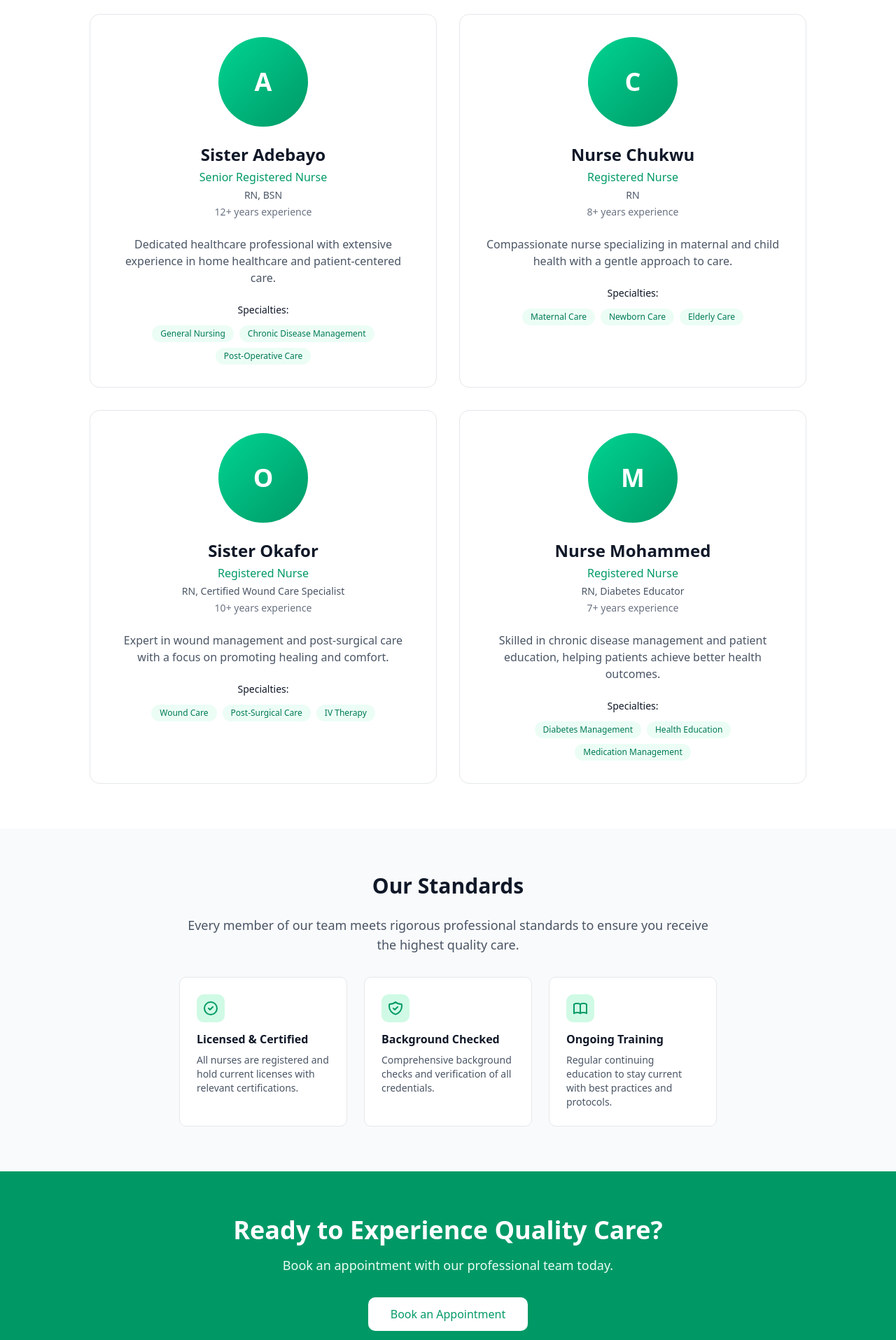
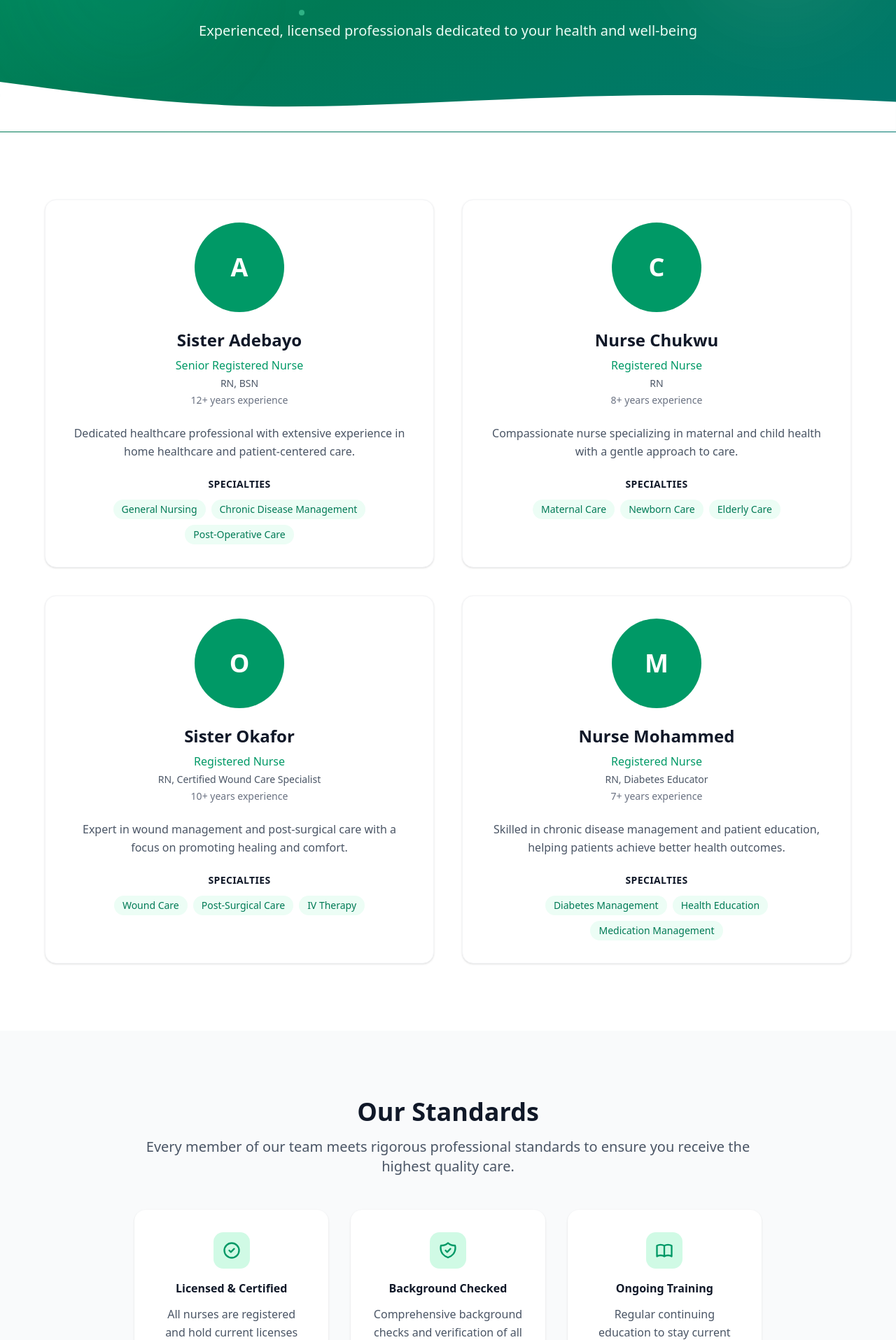
Before and after one commit to eaindome/SESI_CONSULTS, a SvelteKit app in the folder client/: page /team in a window 1280 px wide. Shown: the part 385-2300 px from the top of the page at 70% size. Built offline with nearby package versions, Linux system fonts and the light colour scheme.

Commit message:
update: improving the UI for hero section

```diff
--- a/client/src/routes/about/+page.svelte
+++ b/client/src/routes/about/+page.svelte
@@ -26,16 +26,34 @@
 </svelte:head>
 
 <!-- Hero Section -->
-<section class="bg-gray-50 py-24 sm:py-32">
-	<div class="container mx-auto px-6 sm:px-8 lg:px-12">
+<section class="relative overflow-hidden bg-gradient-to-br from-emerald-600 via-emerald-700 to-teal-700 py-24 sm:py-32">
+	<!-- Animated floating shapes -->
+	<div class="absolute top-20 right-10 w-64 h-64 bg-white/10 rounded-full blur-3xl animate-pulse" style="animation-duration: 4s;"></div>
+	<div class="absolute bottom-20 left-10 w-72 h-72 bg-teal-400/10 rounded-full blur-3xl animate-pulse" style="animation-duration: 6s; animation-delay: 1s;"></div>
+
+	<!-- Decorative circles -->
+	<div class="absolute top-1/4 right-1/4 w-3 h-3 bg-white/40 rounded-full animate-bounce" style="animation-duration: 3s;"></div>
+	<div class="absolute bottom-1/3 left-1/3 w-2 h-2 bg-emerald-300/50 rounded-full animate-bounce" style="animation-duration: 4s; animation-delay: 0.5s;"></div>
+
+	<div class="relative container mx-auto px-6 sm:px-8 lg:px-12">
 		<div class="mx-auto max-w-3xl text-center">
-			<h1 class="text-5xl font-bold tracking-tight text-gray-900 sm:text-6xl mb-6">
-				About SESI Healthcare
+			<div class="inline-block px-4 py-2 bg-white/20 backdrop-blur-sm rounded-full text-white text-sm font-semibold mb-6 animate-fade-in">
+				Our Story
+			</div>
+			<h1 class="text-5xl font-bold tracking-tight text-white sm:text-6xl mb-6 animate-fade-in-up">
+				Compassionate Care,<br/>Exceptional Service
 			</h1>
-			<p class="text-xl text-gray-600 leading-relaxed">
+			<p class="text-xl text-emerald-50 leading-relaxed animate-fade-in" style="animation-delay: 0.2s;">
 				Dedicated to bringing professional healthcare to the comfort of your home
 			</p>
 		</div>
+	</div>
+
+	<!-- Bottom wave separator -->
+	<div class="absolute bottom-0 left-0 right-0">
+		<svg viewBox="0 0 1440 80" fill="none" xmlns="http://www.w3.org/2000/svg" class="w-full h-auto">
+			<path d="M0 0L60 8C120 16 240 32 360 37.3C480 43 600 37 720 32C840 27 960 21 1080 21.3C1200 21 1320 27 1380 29.3L1440 32V80H1380C1320 80 1200 80 1080 80C960 80 840 80 720 80C600 80 480 80 360 80C240 80 120 80 60 80H0V0Z" fill="white"/>
+		</svg>
 	</div>
 </section>
 
--- a/client/src/routes/booking/+page.svelte
+++ b/client/src/routes/booking/+page.svelte
@@ -110,22 +110,40 @@
 </svelte:head>
 
 <!-- Hero Section -->
-<section class="bg-linear-to-br from-emerald-50 to-blue-50 py-16 sm:py-20">
-	<div class="container mx-auto px-4 sm:px-6 lg:px-8">
+<section class="relative overflow-hidden bg-gradient-to-br from-emerald-600 via-emerald-700 to-teal-700 py-24 sm:py-32">
+	<!-- Animated floating shapes -->
+	<div class="absolute top-20 right-10 w-64 h-64 bg-white/10 rounded-full blur-3xl animate-pulse" style="animation-duration: 4s;"></div>
+	<div class="absolute bottom-20 left-10 w-72 h-72 bg-teal-400/10 rounded-full blur-3xl animate-pulse" style="animation-duration: 6s; animation-delay: 1s;"></div>
+
+	<!-- Decorative circles -->
+	<div class="absolute top-1/4 right-1/4 w-3 h-3 bg-white/40 rounded-full animate-bounce" style="animation-duration: 3s;"></div>
+	<div class="absolute bottom-1/3 left-1/3 w-2 h-2 bg-emerald-300/50 rounded-full animate-bounce" style="animation-duration: 4s; animation-delay: 0.5s;"></div>
+
+	<div class="relative container mx-auto px-6 sm:px-8 lg:px-12">
 		<div class="mx-auto max-w-3xl text-center">
-			<h1 class="text-4xl font-bold tracking-tight text-gray-900 sm:text-5xl">
-				Book Your Appointment
+			<div class="inline-block px-4 py-2 bg-white/20 backdrop-blur-sm rounded-full text-white text-sm font-semibold mb-6 animate-fade-in">
+				Book Now
+			</div>
+			<h1 class="text-5xl font-bold tracking-tight text-white sm:text-6xl mb-6 animate-fade-in-up">
+				Schedule Your <br/>Home Care Visit
 			</h1>
-			<p class="mt-6 text-lg text-gray-600">
-				Schedule quality healthcare in the comfort of your home
+			<p class="text-xl text-emerald-50 leading-relaxed animate-fade-in" style="animation-delay: 0.2s;">
+				Choose a convenient time for professional healthcare delivered to your doorstep
 			</p>
 		</div>
+	</div>
+
+	<!-- Bottom wave separator -->
+	<div class="absolute bottom-0 left-0 right-0">
+		<svg viewBox="0 0 1440 80" fill="none" xmlns="http://www.w3.org/2000/svg" class="w-full h-auto">
+			<path d="M0 0L60 8C120 16 240 32 360 37.3C480 43 600 37 720 32C840 27 960 21 1080 21.3C1200 21 1320 27 1380 29.3L1440 32V80H1380C1320 80 1200 80 1080 80C960 80 840 80 720 80C600 80 480 80 360 80C240 80 120 80 60 80H0V0Z" fill="white"/>
+		</svg>
 	</div>
 </section>
 
 <!-- Booking Form -->
-<section class="py-16 bg-white">
-	<div class="container mx-auto px-4 sm:px-6 lg:px-8">
+<section class="py-24 bg-white">
+	<div class="container mx-auto px-6 sm:px-8 lg:px-12">
 		<div class="mx-auto max-w-2xl">
 			{#if submitSuccess}
 				<div class="mb-8 rounded-lg border border-emerald-200 bg-emerald-50 p-6">
@@ -314,25 +332,25 @@
 </section>
 
 <!-- Info Section -->
-<section class="py-12 bg-gray-50">
-	<div class="container mx-auto px-4 sm:px-6 lg:px-8">
-		<div class="mx-auto max-w-2xl text-center">
-			<h3 class="text-xl font-semibold text-gray-900 mb-4">What Happens Next?</h3>
-			<div class="grid grid-cols-1 md:grid-cols-3 gap-6 text-sm">
+<section class="py-20 bg-gray-50">
+	<div class="container mx-auto px-6 sm:px-8 lg:px-12">
+		<div class="mx-auto max-w-3xl text-center">
+			<h3 class="text-2xl font-bold text-gray-900 mb-10">What Happens Next?</h3>
+			<div class="grid grid-cols-1 md:grid-cols-3 gap-8">
 				<div>
-					<div class="mb-2 inline-flex items-center justify-center rounded-full bg-emerald-100 h-10 w-10 text-emerald-600 font-bold">
+					<div class="mb-4 inline-flex items-center justify-center rounded-full bg-emerald-600 h-12 w-12 text-white text-lg font-bold">
 						1
 					</div>
 					<p class="text-gray-600">We receive your booking request</p>
 				</div>
 				<div>
-					<div class="mb-2 inline-flex items-center justify-center rounded-full bg-emerald-100 h-10 w-10 text-emerald-600 font-bold">
+					<div class="mb-4 inline-flex items-center justify-center rounded-full bg-emerald-600 h-12 w-12 text-white text-lg font-bold">
 						2
 					</div>
 					<p class="text-gray-600">Our team contacts you to confirm details</p>
 				</div>
 				<div>
-					<div class="mb-2 inline-flex items-center justify-center rounded-full bg-emerald-100 h-10 w-10 text-emerald-600 font-bold">
+					<div class="mb-4 inline-flex items-center justify-center rounded-full bg-emerald-600 h-12 w-12 text-white text-lg font-bold">
 						3
 					</div>
 					<p class="text-gray-600">Your nurse arrives at the scheduled time</p>
--- a/client/src/routes/services/+page.svelte
+++ b/client/src/routes/services/+page.svelte
@@ -83,16 +83,34 @@
 </svelte:head>
 
 <!-- Hero Section -->
-<section class="bg-gray-50 py-24 sm:py-32">
-	<div class="container mx-auto px-6 sm:px-8 lg:px-12">
+<section class="relative overflow-hidden bg-gradient-to-br from-emerald-600 via-emerald-700 to-teal-700 py-24 sm:py-32">
+	<!-- Animated floating shapes -->
+	<div class="absolute top-20 right-10 w-64 h-64 bg-white/10 rounded-full blur-3xl animate-pulse" style="animation-duration: 4s;"></div>
+	<div class="absolute bottom-20 left-10 w-72 h-72 bg-teal-400/10 rounded-full blur-3xl animate-pulse" style="animation-duration: 6s; animation-delay: 1s;"></div>
+
+	<!-- Decorative circles -->
+	<div class="absolute top-1/4 right-1/4 w-3 h-3 bg-white/40 rounded-full animate-bounce" style="animation-duration: 3s;"></div>
+	<div class="absolute bottom-1/3 left-1/3 w-2 h-2 bg-emerald-300/50 rounded-full animate-bounce" style="animation-duration: 4s; animation-delay: 0.5s;"></div>
+
+	<div class="relative container mx-auto px-6 sm:px-8 lg:px-12">
 		<div class="mx-auto max-w-3xl text-center">
-			<h1 class="text-5xl font-bold tracking-tight text-gray-900 sm:text-6xl mb-6">
-				Our Healthcare Services
+			<div class="inline-block px-4 py-2 bg-white/20 backdrop-blur-sm rounded-full text-white text-sm font-semibold mb-6 animate-fade-in">
+				Our Services
+			</div>
+			<h1 class="text-5xl font-bold tracking-tight text-white sm:text-6xl mb-6 animate-fade-in-up">
+				Professional Healthcare <br/>Services at Home
 			</h1>
-			<p class="text-xl text-gray-600 leading-relaxed">
-				Professional home healthcare services tailored to your needs. Delivering compassionate, expert care where you feel most comfortable.
+			<p class="text-xl text-emerald-50 leading-relaxed animate-fade-in" style="animation-delay: 0.2s;">
+				Tailored care delivered with compassion and expertise, right where you feel most comfortable.
 			</p>
 		</div>
+	</div>
+
+	<!-- Bottom wave separator -->
+	<div class="absolute bottom-0 left-0 right-0">
+		<svg viewBox="0 0 1440 80" fill="none" xmlns="http://www.w3.org/2000/svg" class="w-full h-auto">
+			<path d="M0 0L60 8C120 16 240 32 360 37.3C480 43 600 37 720 32C840 27 960 21 1080 21.3C1200 21 1320 27 1380 29.3L1440 32V80H1380C1320 80 1200 80 1080 80C960 80 840 80 720 80C600 80 480 80 360 80C240 80 120 80 60 80H0V0Z" fill="white"/>
+		</svg>
 	</div>
 </section>
 
--- a/client/src/routes/team/+page.svelte
+++ b/client/src/routes/team/+page.svelte
@@ -41,44 +41,62 @@
 </svelte:head>
 
 <!-- Hero Section -->
-<section class="bg-gradient-to-br from-emerald-50 to-blue-50 py-16 sm:py-20">
-	<div class="container mx-auto px-4 sm:px-6 lg:px-8">
+<section class="relative overflow-hidden bg-gradient-to-br from-emerald-600 via-emerald-700 to-teal-700 py-24 sm:py-32">
+	<!-- Animated floating shapes -->
+	<div class="absolute top-20 right-10 w-64 h-64 bg-white/10 rounded-full blur-3xl animate-pulse" style="animation-duration: 4s;"></div>
+	<div class="absolute bottom-20 left-10 w-72 h-72 bg-teal-400/10 rounded-full blur-3xl animate-pulse" style="animation-duration: 6s; animation-delay: 1s;"></div>
+
+	<!-- Decorative circles -->
+	<div class="absolute top-1/4 right-1/4 w-3 h-3 bg-white/40 rounded-full animate-bounce" style="animation-duration: 3s;"></div>
+	<div class="absolute bottom-1/3 left-1/3 w-2 h-2 bg-emerald-300/50 rounded-full animate-bounce" style="animation-duration: 4s; animation-delay: 0.5s;"></div>
+
+	<div class="relative container mx-auto px-6 sm:px-8 lg:px-12">
 		<div class="mx-auto max-w-3xl text-center">
-			<h1 class="text-4xl font-bold tracking-tight text-gray-900 sm:text-5xl">
-				Meet Our Care Team
+			<div class="inline-block px-4 py-2 bg-white/20 backdrop-blur-sm rounded-full text-white text-sm font-semibold mb-6 animate-fade-in">
+				Our Team
+			</div>
+			<h1 class="text-5xl font-bold tracking-tight text-white sm:text-6xl mb-6 animate-fade-in-up">
+				Meet the Professionals <br/>Behind Your Care
 			</h1>
-			<p class="mt-6 text-lg text-gray-600">
+			<p class="text-xl text-emerald-50 leading-relaxed animate-fade-in" style="animation-delay: 0.2s;">
 				Experienced, licensed professionals dedicated to your health and well-being
 			</p>
 		</div>
 	</div>
+
+	<!-- Bottom wave separator -->
+	<div class="absolute bottom-0 left-0 right-0">
+		<svg viewBox="0 0 1440 80" fill="none" xmlns="http://www.w3.org/2000/svg" class="w-full h-auto">
+			<path d="M0 0L60 8C120 16 240 32 360 37.3C480 43 600 37 720 32C840 27 960 21 1080 21.3C1200 21 1320 27 1380 29.3L1440 32V80H1380C1320 80 1200 80 1080 80C960 80 840 80 720 80C600 80 480 80 360 80C240 80 120 80 60 80H0V0Z" fill="white"/>
+		</svg>
+	</div>
 </section>
 
 <!-- Team Grid -->
-<section class="py-16 bg-white">
-	<div class="container mx-auto px-4 sm:px-6 lg:px-8">
-		<div class="grid grid-cols-1 gap-8 md:grid-cols-2 lg:grid-cols-2 max-w-5xl mx-auto">
+<section class="py-24 bg-white">
+	<div class="container mx-auto px-6 sm:px-8 lg:px-12">
+		<div class="grid grid-cols-1 gap-10 md:grid-cols-2 max-w-6xl mx-auto">
 			{#each team as member}
-				<div class="rounded-xl border border-gray-200 bg-white p-8 hover:border-emerald-200 hover:shadow-lg transition-all">
+				<div class="rounded-2xl bg-white p-8 shadow-sm hover:shadow-lg transition-all border border-gray-100">
 					<!-- Avatar Placeholder -->
-					<div class="mb-6 h-32 w-32 rounded-full bg-gradient-to-br from-emerald-400 to-emerald-600 mx-auto flex items-center justify-center">
+					<div class="mb-6 h-32 w-32 rounded-full bg-emerald-600 mx-auto flex items-center justify-center">
 						<span class="text-4xl font-bold text-white">{member.name.split(' ')[1][0]}</span>
 					</div>
 
 					<div class="text-center mb-6">
-						<h3 class="text-2xl font-semibold text-gray-900 mb-1">{member.name}</h3>
+						<h3 class="text-2xl font-bold text-gray-900 mb-2">{member.name}</h3>
 						<p class="text-emerald-600 font-medium mb-1">{member.role}</p>
 						<p class="text-sm text-gray-600 mb-1">{member.credentials}</p>
 						<p class="text-sm text-gray-500">{member.experience}</p>
 					</div>
 
-					<p class="text-gray-600 text-center mb-6">{member.description}</p>
+					<p class="text-gray-600 text-center mb-6 leading-relaxed">{member.description}</p>
 
 					<div>
-						<p class="text-sm font-medium text-gray-900 mb-3 text-center">Specialties:</p>
+						<p class="text-sm font-semibold text-gray-900 mb-3 text-center uppercase tracking-wide">Specialties</p>
 						<div class="flex flex-wrap gap-2 justify-center">
 							{#each member.specialties as specialty}
-								<span class="inline-flex items-center rounded-full bg-emerald-50 px-3 py-1 text-xs font-medium text-emerald-700">
+								<span class="inline-flex items-center rounded-full bg-emerald-50 px-3 py-1 text-sm font-medium text-emerald-700">
 									{specialty}
 								</span>
 							{/each}
@@ -91,47 +109,47 @@
 </section>
 
 <!-- Qualifications Section -->
-<section class="py-16 bg-gray-50">
-	<div class="container mx-auto px-4 sm:px-6 lg:px-8">
-		<div class="mx-auto max-w-3xl text-center">
-			<h2 class="text-3xl font-bold text-gray-900 mb-6">Our Standards</h2>
-			<p class="text-lg text-gray-600 mb-8">
+<section class="py-24 bg-gray-50">
+	<div class="container mx-auto px-6 sm:px-8 lg:px-12">
+		<div class="mx-auto max-w-4xl text-center">
+			<h2 class="text-4xl font-bold text-gray-900 mb-4">Our Standards</h2>
+			<p class="text-xl text-gray-600 mb-12">
 				Every member of our team meets rigorous professional standards to ensure you receive
 				the highest quality care.
 			</p>
-			<div class="grid grid-cols-1 md:grid-cols-3 gap-6 text-left">
-				<div class="bg-white rounded-lg p-6 border border-gray-200">
-					<div class="mb-3 inline-flex items-center justify-center rounded-lg bg-emerald-100 p-2 text-emerald-600">
-						<svg class="h-6 w-6" fill="none" stroke="currentColor" viewBox="0 0 24 24">
+			<div class="grid grid-cols-1 md:grid-cols-3 gap-8">
+				<div class="bg-white rounded-2xl p-8 shadow-sm">
+					<div class="mb-4 inline-flex items-center justify-center rounded-xl bg-emerald-100 p-3 text-emerald-600">
+						<svg class="h-7 w-7" fill="none" stroke="currentColor" viewBox="0 0 24 24">
 							<path stroke-linecap="round" stroke-linejoin="round" stroke-width="2" d="M9 12l2 2 4-4m6 2a9 9 0 11-18 0 9 9 0 0118 0z" />
 						</svg>
 					</div>
-					<h3 class="font-semibold text-gray-900 mb-2">Licensed & Certified</h3>
-					<p class="text-sm text-gray-600">
+					<h3 class="font-bold text-gray-900 mb-3">Licensed & Certified</h3>
+					<p class="text-gray-600 leading-relaxed">
 						All nurses are registered and hold current licenses with relevant certifications.
 					</p>
 				</div>
 
-				<div class="bg-white rounded-lg p-6 border border-gray-200">
-					<div class="mb-3 inline-flex items-center justify-center rounded-lg bg-emerald-100 p-2 text-emerald-600">
-						<svg class="h-6 w-6" fill="none" stroke="currentColor" viewBox="0 0 24 24">
+				<div class="bg-white rounded-2xl p-8 shadow-sm">
+					<div class="mb-4 inline-flex items-center justify-center rounded-xl bg-emerald-100 p-3 text-emerald-600">
+						<svg class="h-7 w-7" fill="none" stroke="currentColor" viewBox="0 0 24 24">
 							<path stroke-linecap="round" stroke-linejoin="round" stroke-width="2" d="M9 12l2 2 4-4m5.618-4.016A11.955 11.955 0 0112 2.944a11.955 11.955 0 01-8.618 3.04A12.02 12.02 0 003 9c0 5.591 3.824 10.29 9 11.622 5.176-1.332 9-6.03 9-11.622 0-1.042-.133-2.052-.382-3.016z" />
 						</svg>
 					</div>
-					<h3 class="font-semibold text-gray-900 mb-2">Background Checked</h3>
-					<p class="text-sm text-gray-600">
+					<h3 class="font-bold text-gray-900 mb-3">Background Checked</h3>
+					<p class="text-gray-600 leading-relaxed">
 						Comprehensive background checks and verification of all credentials.
 					</p>
 				</div>
 
-				<div class="bg-white rounded-lg p-6 border border-gray-200">
-					<div class="mb-3 inline-flex items-center justify-center rounded-lg bg-emerald-100 p-2 text-emerald-600">
-						<svg class="h-6 w-6" fill="none" stroke="currentColor" viewBox="0 0 24 24">
+				<div class="bg-white rounded-2xl p-8 shadow-sm">
+					<div class="mb-4 inline-flex items-center justify-center rounded-xl bg-emerald-100 p-3 text-emerald-600">
+						<svg class="h-7 w-7" fill="none" stroke="currentColor" viewBox="0 0 24 24">
 							<path stroke-linecap="round" stroke-linejoin="round" stroke-width="2" d="M12 6.253v13m0-13C10.832 5.477 9.246 5 7.5 5S4.168 5.477 3 6.253v13C4.168 18.477 5.754 18 7.5 18s3.332.477 4.5 1.253m0-13C13.168 5.477 14.754 5 16.5 5c1.747 0 3.332.477 4.5 1.253v13C19.832 18.477 18.247 18 16.5 18c-1.746 0-3.332.477-4.5 1.253" />
 						</svg>
 					</div>
-					<h3 class="font-semibold text-gray-900 mb-2">Ongoing Training</h3>
-					<p class="text-sm text-gray-600">
+					<h3 class="font-bold text-gray-900 mb-3">Ongoing Training</h3>
+					<p class="text-gray-600 leading-relaxed">
 						Regular continuing education to stay current with best practices and protocols.
 					</p>
 				</div>
@@ -141,23 +159,24 @@
 </section>
 
 <!-- CTA -->
-<section class="bg-emerald-600 py-16">
-	<div class="container mx-auto px-4 sm:px-6 lg:px-8">
-		<div class="mx-auto max-w-2xl text-center">
-			<h2 class="text-3xl font-bold text-white sm:text-4xl">
+<section class="bg-emerald-600 py-24">
+	<div class="container mx-auto px-6 sm:px-8 lg:px-12">
+		<div class="mx-auto max-w-3xl text-center">
+			<h2 class="text-4xl font-bold text-white sm:text-5xl mb-6">
 				Ready to Experience Quality Care?
 			</h2>
-			<p class="mt-4 text-lg text-emerald-50">
+			<p class="text-xl text-emerald-50 mb-10 leading-relaxed">
 				Book an appointment with our professional team today.
 			</p>
-			<div class="mt-8">
-				<a
-					href="/booking"
-					class="inline-flex items-center justify-center rounded-lg bg-white px-8 py-3 text-base font-medium text-emerald-600 hover:bg-emerald-50 transition-colors"
-				>
-					Book an Appointment
-				</a>
-			</div>
+			<a
+				href="/booking"
+				class="group inline-flex items-center justify-center rounded-xl bg-white px-10 py-4 text-lg font-semibold text-emerald-600 hover:bg-gray-50 transition-all duration-300 shadow-lg"
+			>
+				Book an Appointment
+				<svg class="ml-2 h-5 w-5 group-hover:translate-x-1 transition-transform" fill="none" viewBox="0 0 24 24" stroke="currentColor">
+					<path stroke-linecap="round" stroke-linejoin="round" stroke-width="2" d="M17 8l4 4m0 0l-4 4m4-4H3" />
+				</svg>
+			</a>
 		</div>
 	</div>
 </section>
```
Also changed, not shown: client/src/routes/contact/+page.svelte (+52 -31 lines).
